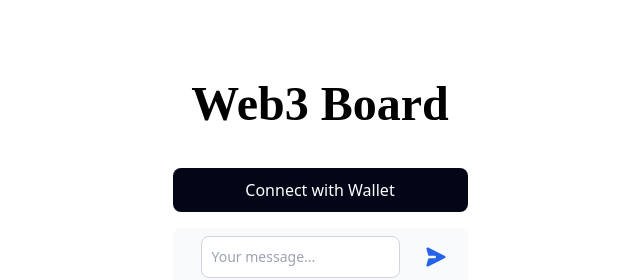
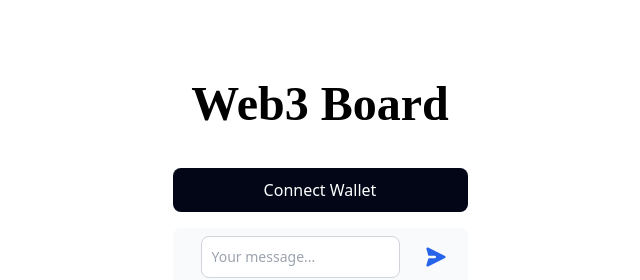
Before and after one commit to koshin01/dboard-front, a Next.js app: page / in a window 1280 px wide. Shown: the top 280 px of the page, without its empty margins (320-960 px from the left). Built offline with nearby package versions, Linux system fonts and the light colour scheme.

Commit message:
ウォレット接続ボタンの実装完了

```diff
--- a/components/connectButton.js
+++ b/components/connectButton.js
@@ -1,7 +1,55 @@
-export default function ConnectButton({ state }) {
+import React, {useEffect,useState} from "react";
+
+export default function ConnectButton() {
+
+    const [currentAccount,setCurrentAccount] = useState("")
+
+    const connectWallet = async () => {
+        try{
+            const {ethereum} = window;
+            if(!ethereum) {
+                alert("MetaMask などのウォレットが必要です。")
+                return
+            };
+            const accounts = await ethereum.request({
+                method: "eth_requestAccounts",
+            });
+            setCurrentAccount(accounts[0]);
+        }catch(error){
+            alert("Wallet 接続中にエラーが起こりました")
+            console.log(error)
+        }
+    }
+
+    const init = async () => {
+        try{
+            const {ethereum} = window;
+            const accounts = await ethereum.request({method: "eth_accounts"});
+            if(accounts.length != 0){
+                const account = accounts[0];
+                setCurrentAccount(account);
+            }
+        }catch(error){
+            console.log(error)
+        }
+    }
+
+    useEffect(() => {
+        init();
+    },[]);
+
     return (
-        <button className = "text-white bg-slate-950 rounded-lg px-5 py-2.5">
-            {state}
-        </button>
+        <>
+            {!currentAccount && (
+                <button onClick = {connectWallet} className = "text-white bg-slate-950 rounded-lg px-5 py-2.5">
+                    Connect Wallet
+                </button>
+            )}
+            {currentAccount && (
+                <button onClick = {connectWallet} className = "text-white bg-slate-950 rounded-lg px-5 py-2.5">
+                    Connected !
+                </button>
+            )}
+        </>
     )
 }
--- a/components/hero.js
+++ b/components/hero.js
@@ -5,7 +5,7 @@ import Board from '@/components/board.js'
 export default function Hero() {
     return(
         <div className = "flex flex-col mt-10 space-y-4">
-            <ConnectButton state = "Connect with Wallet"/>
+            <ConnectButton/>
             <InputField />
             <Board />
         </div>
--- a/package.json
+++ b/package.json
@@ -12,6 +12,7 @@
     "autoprefixer": "10.4.14",
     "eslint": "8.38.0",
     "eslint-config-next": "13.3.0",
+    "ethers": "^6.3.0",
     "next": "13.3.0",
     "postcss": "8.4.21",
     "react": "18.2.0",
```
Also changed, not shown: 1 other file (tests, documents, lock files or other folders).
